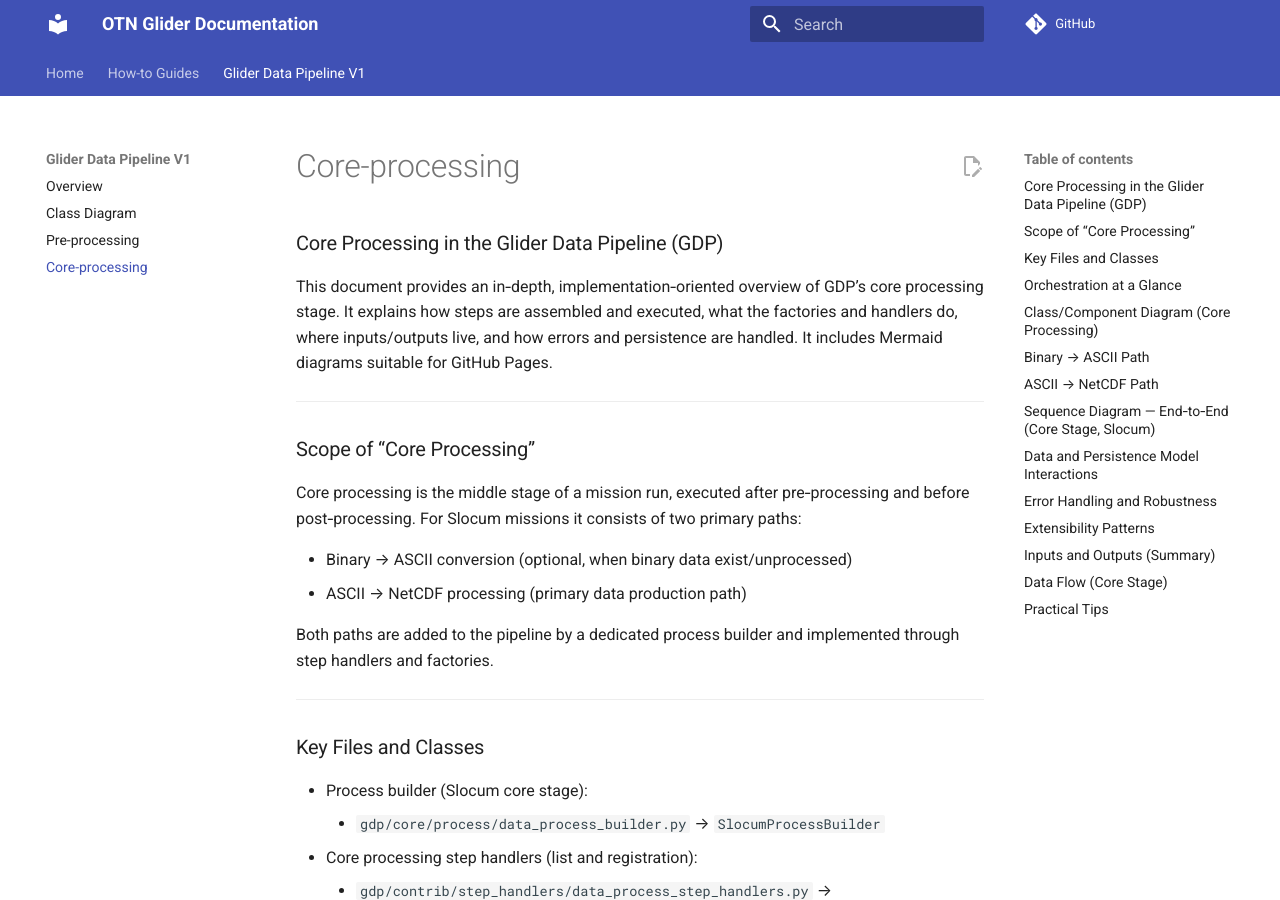
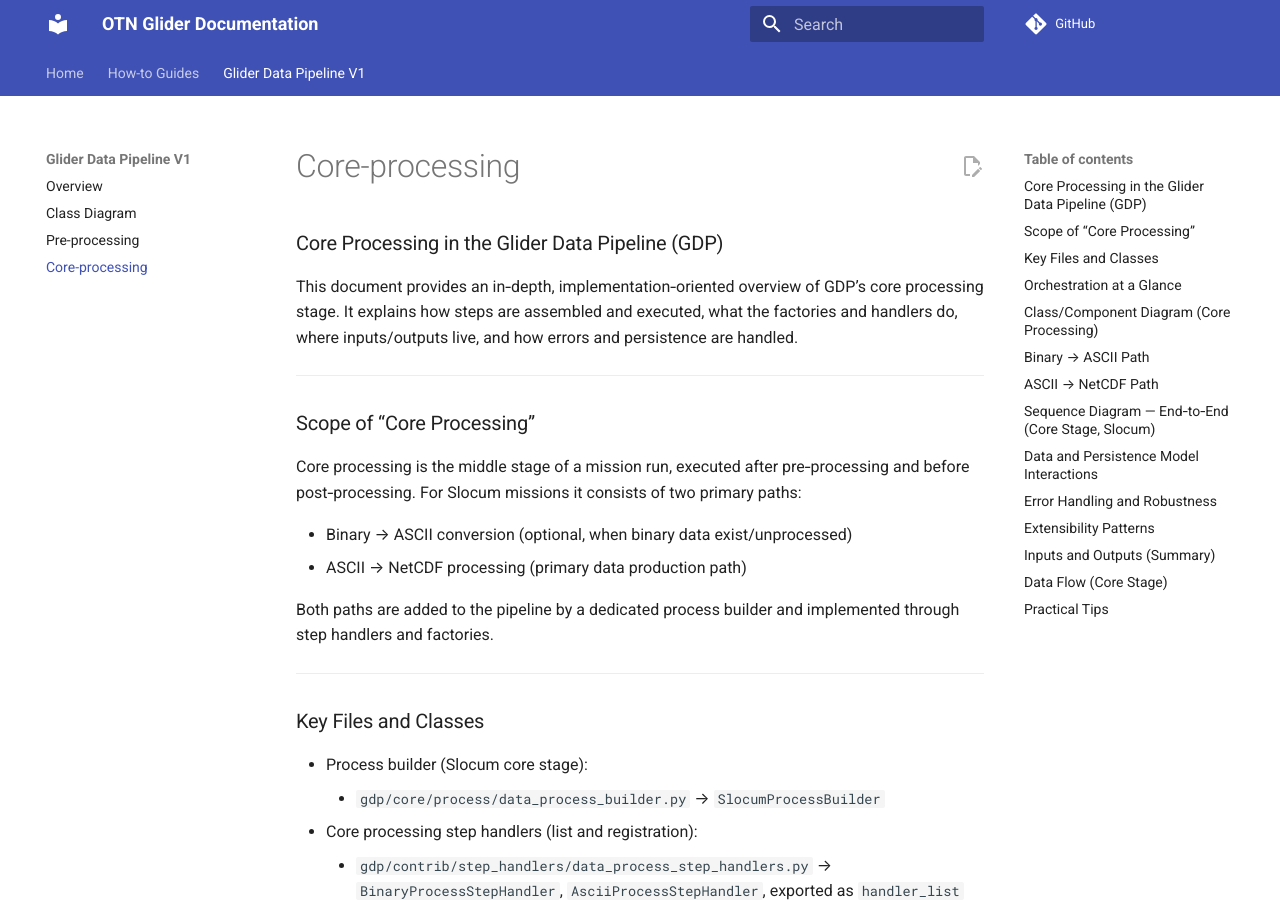
Before and after one commit to ocean-tracking-network/otn-glider-documentation, an MkDocs documentation site: the page built from docs/gdp/core_processing.md, in a window 1280 px wide and 900 px high. Built offline with MkDocs 1.6.1 and Material for MkDocs 9.7.7, drawn with Linux system fonts in a browser that asks for light colours; comment, search, counter and statistics services are not loaded.

Commit message:
Update core_processing doc

```diff
--- a/docs/gdp/core_processing.md
+++ b/docs/gdp/core_processing.md
@@ -2,7 +2,7 @@
 
 This document provides an in‑depth, implementation‑oriented overview of GDP’s core processing stage. It explains how
 steps are assembled and executed, what the factories and handlers do, where inputs/outputs live, and how errors and
-persistence are handled. It includes Mermaid diagrams suitable for GitHub Pages.
+persistence are handled.
 
 ---
 
```
